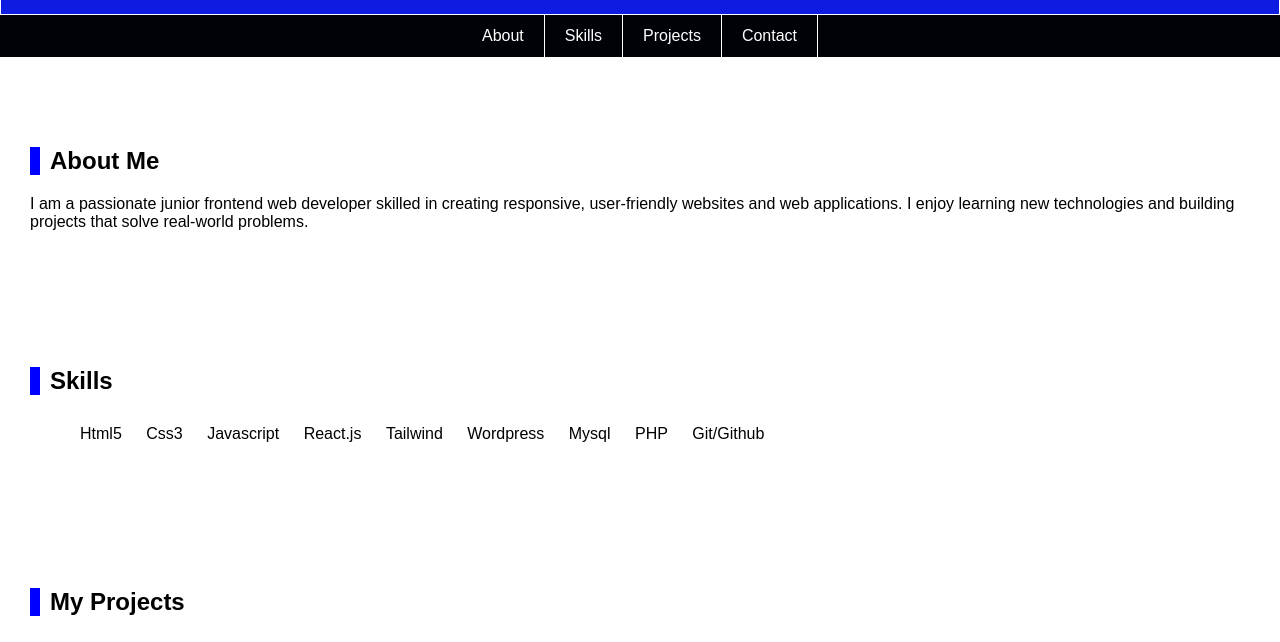
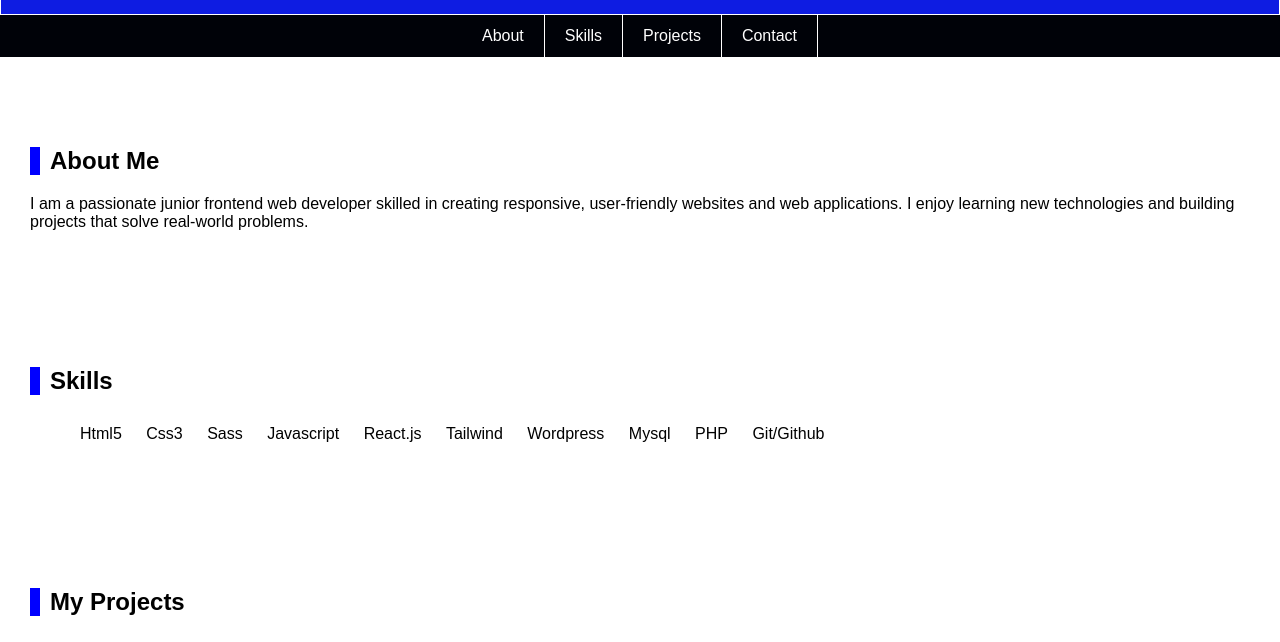
Before and after one commit to tundetonade/github.io, a plain HTML site: page index.html in a window 1280 px wide. Shown: the part 103-745 px from the top of the page. Drawn offline with Linux system fonts and the light colour scheme; a script that the page names is missing.

Commit message:
Update index.html

```diff
--- a/index.html
+++ b/index.html
@@ -51,6 +51,7 @@
                   <ul class="mylist">
             <li >Html5</li>
             <li>Css3</li>
+                    <li>Sass</li>
             <li>Javascript</li>
             <li>React.js</li>
             <li>Tailwind</li>
@@ -105,4 +106,5 @@
     </footer>
 
 </body>
+
 </html>
```
